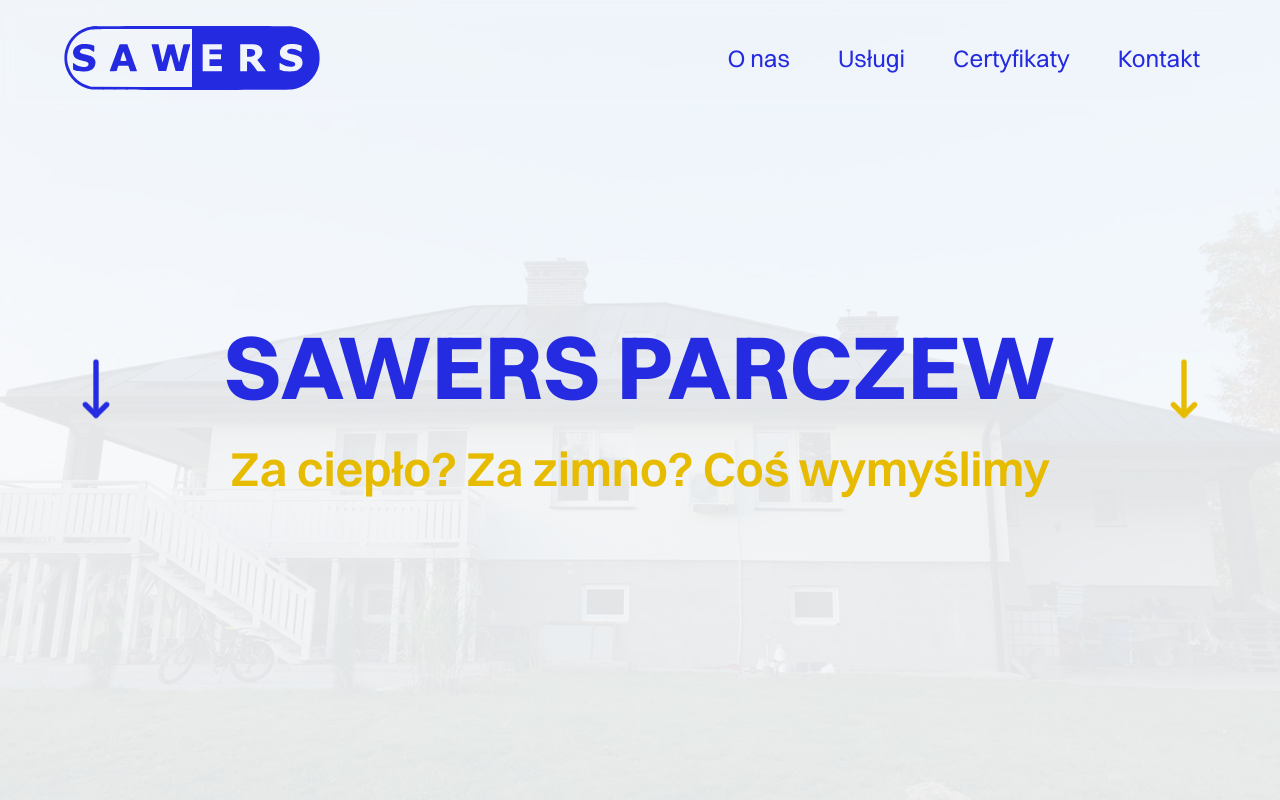
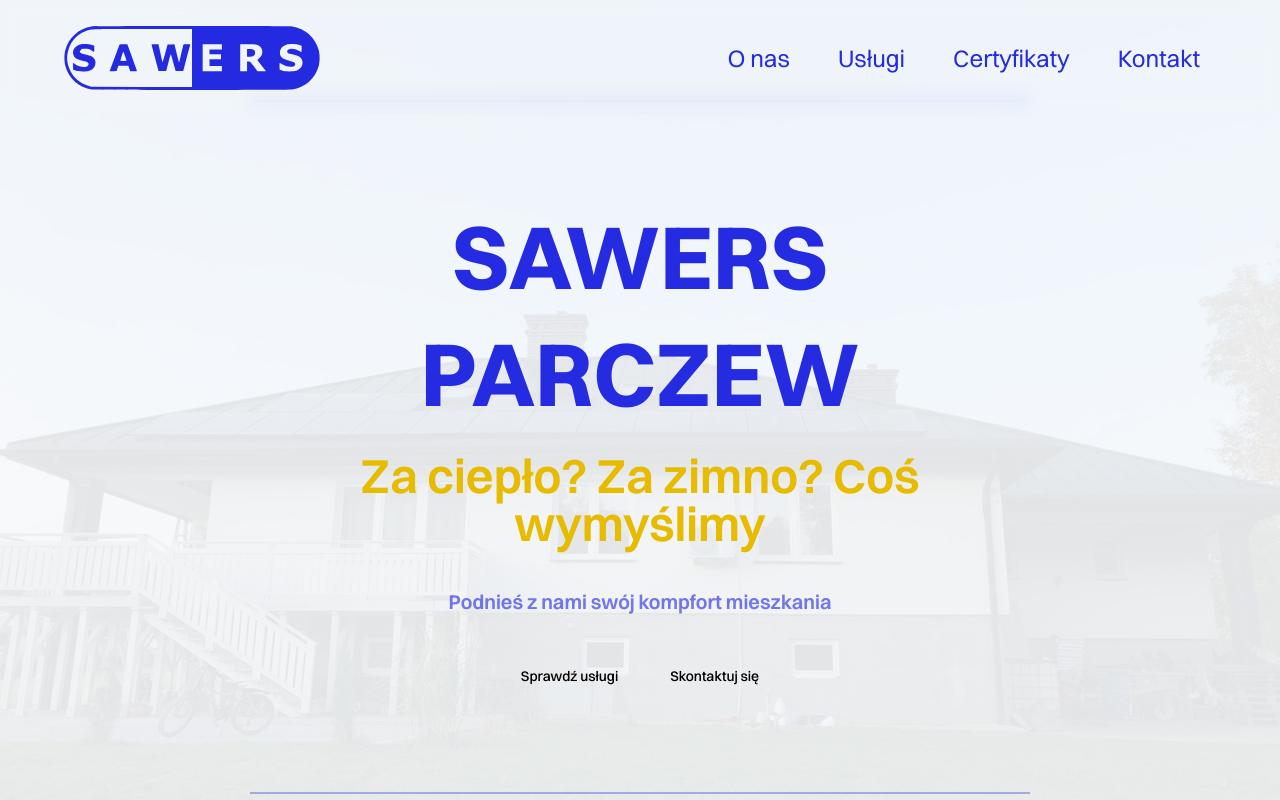
Before and after one commit to kacper-sx/sawers-page, a Next.js app: page / in a window 1280 px wide. Shown: the top 800 px of the page. Built offline with nearby package versions, Linux system fonts and the light colour scheme.

Commit message:
refactor: hero pages content style

```diff
--- a/src/app/(pages)/about-us/page.tsx
+++ b/src/app/(pages)/about-us/page.tsx
@@ -7,6 +7,8 @@
         heading={'O NAS'}
         subHeading={'Cały ten Sawers na papierze'}
         src={'/photos/foto5.jpg'}
+        paragraph={'No i w liczbach żeby nie było '}
+        normal
       />
     </main>
   )
--- a/src/app/(pages)/certificates/page.tsx
+++ b/src/app/(pages)/certificates/page.tsx
@@ -7,6 +7,8 @@
         heading={'Certyfikaty i uprawnienia'}
         subHeading={'Mamy dyplomy ale w pracy nam to nie przeszkadza'}
         src={'/photos/foto3.jpg'}
+        paragraph={'Ale jak to mówią papier jest papier'}
+        normal
       />
     </main>
   )
--- a/src/app/(pages)/contact/page.tsx
+++ b/src/app/(pages)/contact/page.tsx
@@ -8,6 +8,8 @@
         heading={'KONTAKT'}
         subHeading={'Napisz, zadzwoń, pogadamy'}
         src={'/photos/foto2.jpg'}
+        paragraph={'Albo wypełnij formularz (tylko nas nie hakuj sqlem)'}
+        isContact
       />
       <ContactContent />
     </main>
--- a/src/app/(pages)/page.tsx
+++ b/src/app/(pages)/page.tsx
@@ -10,11 +10,13 @@
 
 export default function Home() {
   return (
-    <main>
+    <main className='w-full'>
       <HeroOpacityBg
         heading={'SAWERS PARCZEW'}
         subHeading={'Za ciepło? Za zimno? Coś wymyślimy'}
         src={'/photos/foto1.jpg'}
+        paragraph={'Podnieś z nami swój kompfort mieszkania'}
+        normal
       />
       <WhySawers />
       <HowWeWork />
--- a/src/app/(pages)/services/page.tsx
+++ b/src/app/(pages)/services/page.tsx
@@ -7,6 +7,8 @@
         heading={'USŁUGI'}
         subHeading={'Klimatyzacja, pompy ciepła, fotowoltaika i inne'}
         src={'/photos/foto4.jpg'}
+        paragraph={'Poznaj nasze lepsze i jeszcze lepsze specjalizacje'}
+        isServices
       />
       <Services />
     </>
--- a/src/components/common/hero-pages.tsx
+++ b/src/components/common/hero-pages.tsx
@@ -1,65 +1,93 @@
 'use client'
 import { Typography } from '@/components/ui/typography/typography'
-import { bottomOpacityEntranceVariant } from '@/lib/framer-variants'
 import { m } from 'framer-motion'
 import Image from 'next/image'
 import { MoveDown } from 'lucide-react'
+import Link from 'next/link'
+import { Button } from '../ui/button'
 
 const MotionTypography = m(Typography)
+const MotionButton = m(Button)
 
 type Props = {
   heading: string
   subHeading: string
+  paragraph: string
   src: string
+  isContact?: boolean
+  isServices?: boolean
+  normal?: boolean
 }
 
-export const HeroOpacityBg = ({ heading, subHeading, src }: Props) => {
+export const HeroOpacityBg = ({
+  heading,
+  subHeading,
+  paragraph,
+  src,
+  isContact,
+  isServices,
+  normal,
+}: Props) => {
   return (
-    <div className='relative flex-col flex min-h-screen justify-center items-center bg-background-photo  px-5 lg:pl-100px'>
+    <div className='relative flex-col flex lg:min-h-screen justify-center pt-28 pb-12 lg:pb-0 lg:pt-[100px] gap-12 items-center bg-background-photo w-full px-5 lg:px-[250px]'>
       <Image
         src={src}
         alt='hero opacity bg'
         className='-z-10 object-cover fixed'
         fill
       />
-      <div className='flex lg:gap-24 gap-4 items-center'>
-        <m.div
-          initial='hidden'
-          whileInView='visible'
-          variants={bottomOpacityEntranceVariant({ delay: 0.6 })}
-        >
-          <MoveDown className='text-sawers-blue w-16 h-16 animate-bounce' />
-        </m.div>
+      <div className='flex flex-col lg:gap-24 gap-5 items-center w-full'>
+        <div className='flex w-full bg-dark-foreground-35 h-[2px]'></div>
         <div className='flex flex-col gap-5 items-center'>
-          <MotionTypography
-            initial='hidden'
-            whileInView='visible'
-            variants={bottomOpacityEntranceVariant({ delay: 0.2 })}
+          <Typography
             variant='h1'
             weight={'bold'}
             className='lg:max-w-6xl text-sawers-blue text-center'
           >
             {heading}
-          </MotionTypography>
+          </Typography>
 
-          <MotionTypography
-            initial='hidden'
-            whileInView='visible'
-            variants={bottomOpacityEntranceVariant({ delay: 0.5 })}
+          <Typography
             variant='h2'
             weight={'semibold'}
             className='text-sawers-sun text-center'
           >
             {subHeading}
-          </MotionTypography>
+          </Typography>
+          <Typography
+            variant='p'
+            weight={'semibold'}
+            className='text-dark-foreground-62 text-center lg:pt-5'
+          >
+            {paragraph}
+          </Typography>
+          <div className='flex flex-col lg:flex-row items-center justify-center gap-5 w-full pt-5'>
+            {isContact && (
+              <Button asChild variant={'sawersService'}>
+                <Link href={'/services'}>Sprawdź usługi</Link>
+              </Button>
+            )}
+            {isServices && (
+              <Button variant={'sawersCall'} asChild>
+                <Link href={'/contact'}>Skontaktuj się</Link>
+              </Button>
+            )}
+            {normal && (
+              <>
+                <Button asChild variant={'sawersService'}>
+                  <Link href={'/services'}>Sprawdź usługi</Link>
+                </Button>
+                <Button variant={'sawersCall'} asChild>
+                  <Link href={'/contact'}>Skontaktuj się</Link>
+                </Button>
+              </>
+            )}
+          </div>
         </div>
-        <m.div
-          initial='hidden'
-          whileInView='visible'
-          variants={bottomOpacityEntranceVariant({ delay: 0.7 })}
-        >
-          <MoveDown className='text-sawers-sun w-16 h-16 animate-bounce' />
-        </m.div>
+        <div className='flex w-full bg-dark-foreground-35 h-[2px]'></div>
+      </div>
+      <div>
+        <MoveDown className='text-sawers-blue lg:w-16 lg:h-16 w-8 h-8  animate-bounce' />
       </div>
     </div>
   )
```
